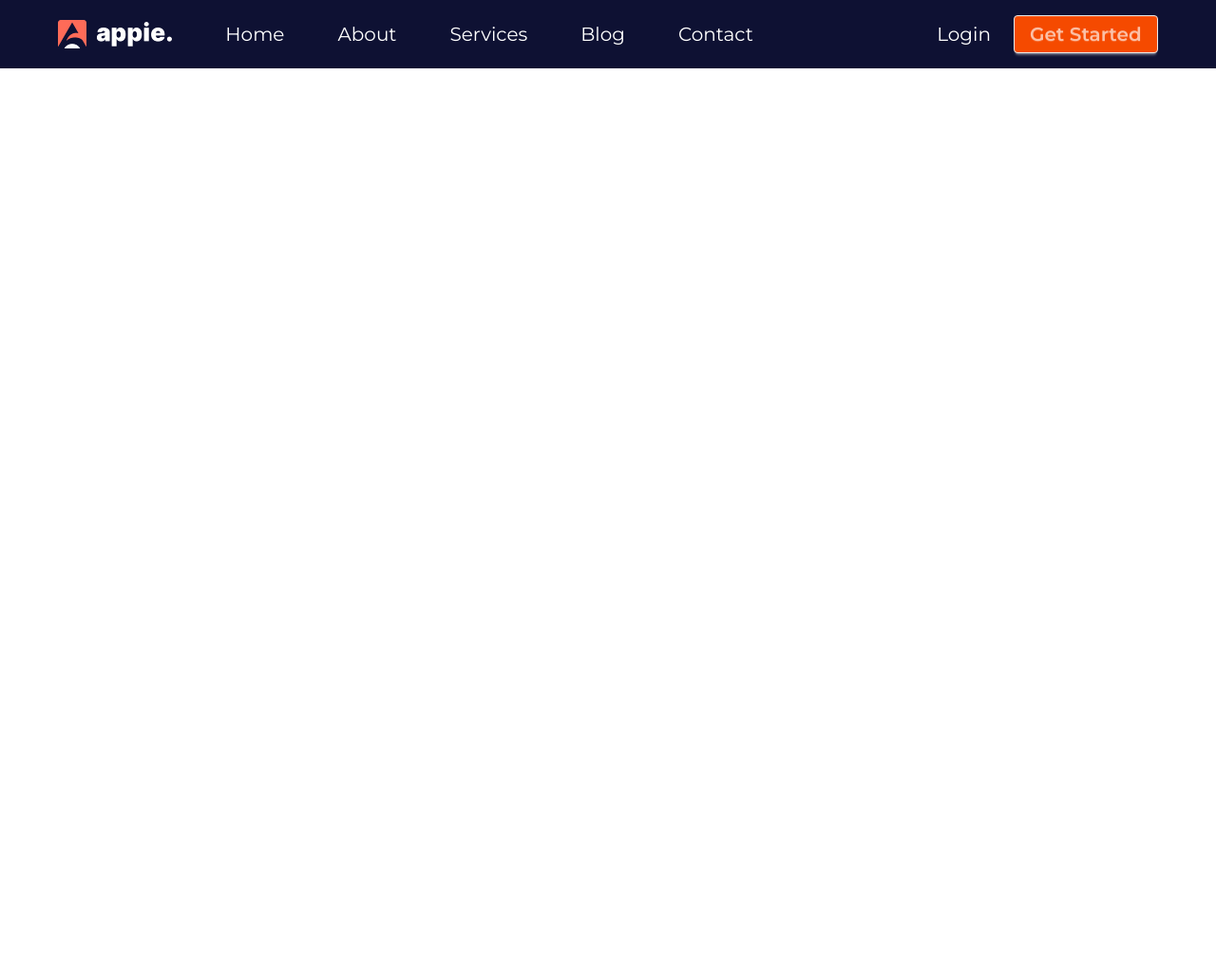
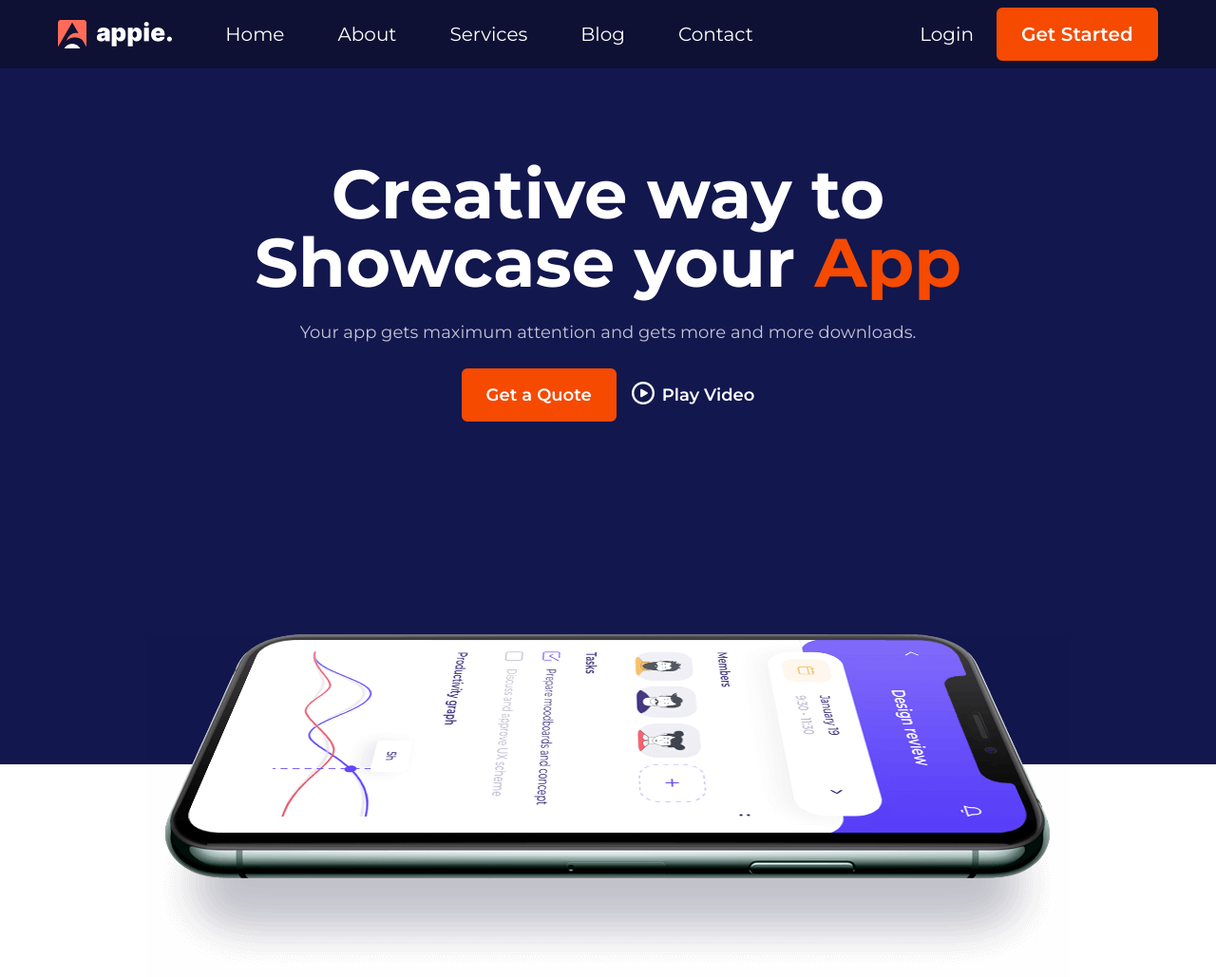
Before and after one commit to bdahsan1999wd/landing-page-with-tailwind, a website: page public/index.html in a window 1280 px wide. Shown: the whole page at 95% size. Before the commit the page ends 800 px from the top, so only its background shows below. Drawn offline with Linux system fonts and the light colour scheme.

Commit message:
banner section added

```diff
--- a/public/index.html
+++ b/public/index.html
@@ -65,7 +65,7 @@
                     <div class="hidden md:flex items-center gap-6">
                         <a href="#" class="text-xl">Login</a>
                         <a href="#"
-                            class="btn text-white/60 text-xl bg-orange-600 font-semibold transition-all cursor-pointer">Get
+                            class="text-xl bg-orange-600 px-6 py-3 rounded-md font-semibold hover:bg-transparent border-2 border-orange-600 duration-300 cursor-pointer">Get
                             Started</a>
                     </div>
 
@@ -75,6 +75,32 @@
 
         </nav>
 
+        <!---------- Banner Section Added ---------->
+        <div class="bg-[#12174E]">
+            <section class="md:w-11/12 mx-auto pt-24 flex flex-col justify-center items-center">
+
+                <div class="text-white text-center space-y-6 mx-auto">
+                    <h1 class="text-3xl md:text-4xl lg:text-7xl font-bold">Creative way to <br>Showcase your <span
+                            class="text-orange-600">App</span></h1>
+                    <p class="opacity-75 text-lg">Your app gets maximum attention and gets more and more downloads.</p>
+
+                    <div class="space-x-4 flex justify-center items-center">
+                        <button
+                            class="bg-orange-600 px-6 py-3 rounded-md text-lg font-semibold hover:bg-transparent border-2 border-orange-600 duration-300 cursor-pointer">
+                            Get a Quote
+                        </button>
+                        <button class="flex gap-2 text-lg font-semibold cursor-pointer"><img
+                                src="../assets/play-button.png" alt="play button"> Play Video</button>
+                    </div>
+                </div>
+
+                <div class="translate-y-24 md:translate-y-40 lg:translate-y-56">
+                    <img src="../assets/hero-thumb-4.png" alt="banner image">
+                </div>
+
+            </section>
+        </div>
+
     </header>
 
 </body>
```
Also changed, not shown: public/output.css.
